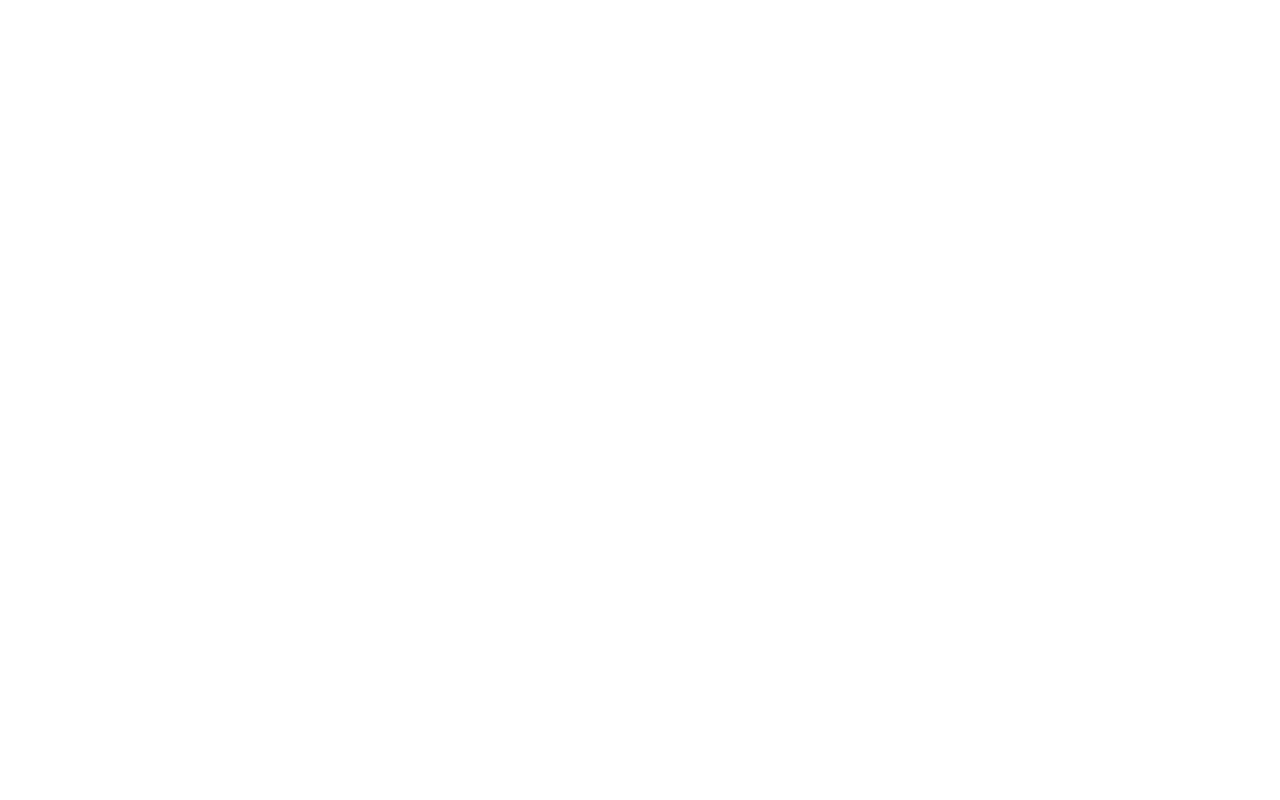
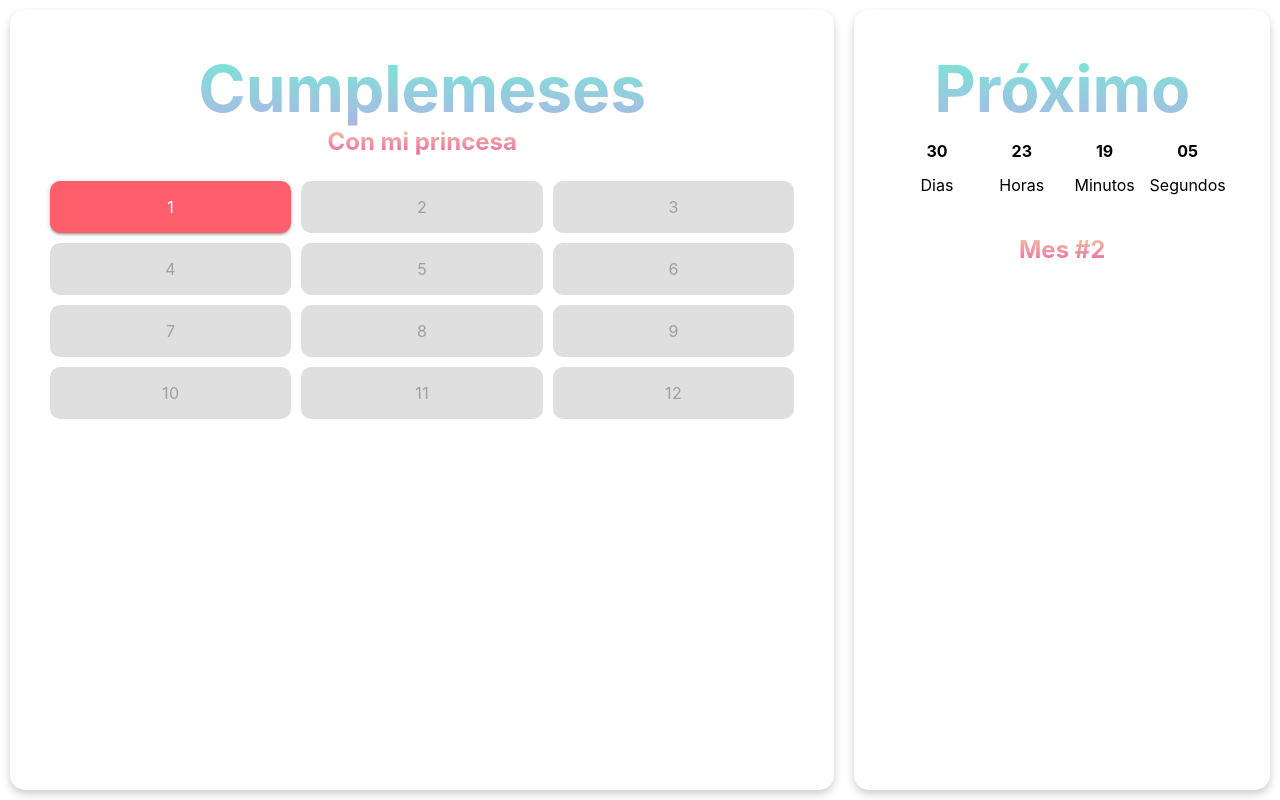
Before and after one commit to leober-ramos33/personal-gifts, a website: page public/anniversarys/diana/index.html in a window 1280 px wide. Drawn offline with Linux system fonts and the light colour scheme.

Commit message:
Add Diana gift

```diff
--- a/public/anniversarys/diana/css/base.css
+++ b/public/anniversarys/diana/css/base.css
@@ -11,10 +11,7 @@ body {
     min-height: 100vh;
 }
 
-main {
-    flex: 0 1 auto;
+img {
+    max-width: auto;
+    height: auto;
 }
-
-footer {
-    flex: 0 1 auto;
-}
--- /dev/null
+++ b/public/anniversarys/diana/css/index.css
@@ -0,0 +1,121 @@
+body {
+    justify-content: center;
+}
+
+body > * {
+    margin: 10px;
+    border-radius: 15px;
+    padding: 2.5em;
+    box-shadow: 0 4px 8px 0 rgb(0 0 0 / 20%);
+    transition: 0.3s;
+}
+
+body > *:hover {
+    box-shadow: 0 8px 16px 0 rgb(0 0 0 / 20%);
+}
+
+main {
+    flex: 1 1 auto;
+}
+
+footer {
+    flex: 1 1 auto;
+}
+
+.months {
+    margin-top: 25px;
+    display: grid;
+    grid-auto-columns: 2fr;
+    grid-template-areas: "a";
+    grid-gap: 10px;
+}
+
+.month {
+    border: none;
+    border-radius: 10px;
+    text-align: center;
+    text-decoration: none;
+    text-transform: uppercase;
+    padding: 1em 1.5em;
+    font-size: 16px;
+    cursor: pointer;
+    box-shadow: 0 2px 2px 0 rgba(0, 0, 0, 0.14),
+        0 3px 1px -2px rgba(0, 0, 0, 0.12), 0 1px 5px 0 rgba(0, 0, 0, 0.2);
+    transition: 0.3s ease-out;
+    letter-spacing: 0.5px;
+    background-color: #FF5F6D;
+    color: #fff;
+}
+
+.month:hover {
+    box-shadow: 0 3px 3px 0 rgba(0, 0, 0, 0.14), 0 1px 7px 0 rgba(0, 0, 0, 0.12),
+        0 3px 1px -1px rgba(0, 0, 0, 0.2);
+    background-color: #f44336;
+}
+
+.month-disable {
+    background-color: #dfdfdf;
+    box-shadow: none;
+    color: #9f9f9f;
+    pointer-events: none;
+    cursor: default;
+}
+
+.title {
+    text-align: center;
+    font-size: 2em;
+    background: -webkit-linear-gradient(#74ebd5, #ACB6E5);
+    -webkit-background-clip: text;
+    -webkit-text-fill-color: transparent;
+}
+
+.description {
+    text-align: center;
+    font-size: 1em;
+    background: -webkit-linear-gradient(#EECDA3, #EF629F);
+    -webkit-background-clip: text;
+    -webkit-text-fill-color: transparent;
+}
+
+.countdown-container {
+    display: flex;
+    flex-wrap: wrap;
+    justify-content: center;
+    align-items: center;
+}
+
+.countdown-container p {
+    font-weight: bold;
+    line-height: 1;
+    margin: 1rem 2rem;
+}
+
+.countdown-container div {
+    text-align: center;
+}
+
+@media (min-width: 480px) {
+    .months {
+        grid-template-areas: "a a";
+        grid-auto-columns: 4fr;
+    }
+
+    .title {
+        font-size: 4em;
+    }
+
+    .description {
+        font-size: 1.2em;
+    }
+}
+
+@media (min-width: 768px) {
+    .months {
+        grid-template-areas: "a a a";
+        grid-auto-columns: 6fr;
+    }
+
+    .description {
+        font-size: 1.5em;
+    }
+}
--- a/public/anniversarys/diana/index.html
+++ b/public/anniversarys/diana/index.html
@@ -3,7 +3,7 @@
 
 <head>
     <meta charset="UTF-8" />
-    <meta name="viewport" content="width=device-with,initial-scale=1.0" />
+    <meta name="viewport" content="width=device-width,initial-scale=1.0" />
     <meta http-equiv="X-UA-Compatible" content="IE=edge" />
 
     <!-- Robots tags -->
@@ -15,10 +15,11 @@
     <!-- Browserconfig -->
     <meta name="msapplication-TileColor" content="#ffffff" />
 
-    <title>Cumplemes con mi Bebé</title>
+    <title>Cumplemeses con mi princesa</title>
 
     <!-- Styles -->
     <link rel="stylesheet" href="css/base.css" />
+    <link rel="stylesheet" href="css/index.css" />
 
     <!--[if lt IE 9]>
         <script src="https://cdnjs.cloudflare.com/ajax/libs/html5shiv/3.7.3/html5shiv.min.js"></script>
@@ -27,9 +28,57 @@
 </head>
 
 <body>
-    <main></main>
+    <main>
+        <h1 class="title">Cumplemeses</h1>
+        <h3 class="description">Con mi princesa</h3>
 
-    <footer></footer>
+        <div class="months">
+            <a class="month" href="months/1.html">1</a>
+            <a class="month month-disable">2</a>
+            <a class="month month-disable">3</a>
+            <a class="month month-disable">4</a>
+            <a class="month month-disable">5</a>
+            <a class="month month-disable">6</a>
+            <a class="month month-disable">7</a>
+            <a class="month month-disable">8</a>
+            <a class="month month-disable">9</a>
+            <a class="month month-disable">10</a>
+            <a class="month month-disable">11</a>
+            <a class="month month-disable">12</a>
+        </div>
+    </main>
+
+    <aside>
+        <h1 class="title">Próximo</h1>
+
+        <div class="countdown-container">
+            <div class="days">
+                <p id="days">0</p>
+                <span>Dias</span>
+            </div>
+
+            <div class="hours">
+                <p id="hours">0</p>
+                <span>Horas</span>
+            </div>
+
+            <div class="mins">
+                <p id="mins">0</p>
+                <span>Minutos</span>
+            </div>
+
+            <div class="seconds">
+                <p id="seconds">0</p>
+                <span>Segundos</span>
+            </div>
+        </div>
+
+        <br /> <br />
+
+        <h3 class="description">Mes #<span id="month">0</span></h3>
+    </aside>
+
+    <script src="js/index.js"></script>
 </body>
 
 </html>
--- /dev/null
+++ b/public/anniversarys/diana/js/index.js
@@ -0,0 +1,33 @@
+const daysEl = document.getElementById("days");
+const hoursEl = document.getElementById("hours");
+const minsEl = document.getElementById("mins");
+const secondsEl = document.getElementById("seconds");
+
+const monthCount = (12 - document.getElementsByClassName("month-disable").length) + 2;
+const endDate = new Date(`${monthCount}/11/2021 00:00:00`);
+
+document.getElementById("month").innerHTML = monthCount - 1;
+
+function countdown() {
+    const currentDate = new Date();
+
+    const totalSeconds = (endDate - currentDate) / 1000;
+
+    const days = Math.floor(totalSeconds / 3600 / 24);
+    const hours = Math.floor(totalSeconds / 3600) % 24;
+    const mins = Math.floor(totalSeconds / 60) % 60;
+    const seconds = Math.floor(totalSeconds) % 60;
+
+    daysEl.innerHTML = days;
+    hoursEl.innerHTML = formatTime(hours);
+    minsEl.innerHTML = formatTime(mins);
+    secondsEl.innerHTML = formatTime(seconds);
+}
+
+function formatTime(time) {
+    return time < 10 ? `0${time}` : time;
+}
+
+countdown();
+
+setInterval(countdown, 1000);
```
Also changed, not shown: public/anniversarys/diana/months/1.html (added).
